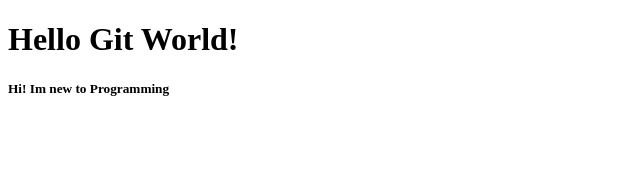
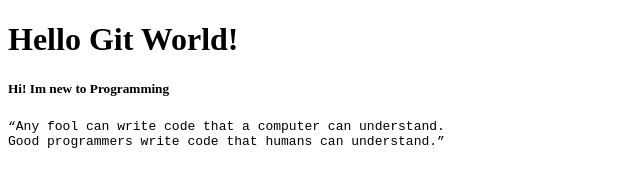
Before and after one commit to CarlMadrigal/TEST, a plain HTML site: page index.html in a window 1280 px wide. Shown: the whole page, without its empty margins (0-640 px from the left). Drawn offline with Linux system fonts and the light colour scheme.

Commit message:
Update index.html

```diff
--- a/index.html
+++ b/index.html
@@ -6,5 +6,9 @@
 <body>
 	<h1>Hello  Git  World!</h1>
 	<h5>Hi! Im new to Programming</h5>
+	<pre>
+“Any fool can write code that a computer can understand.
+Good programmers write code that humans can understand.”
+	</pre>
 </body>
 </html>
```
